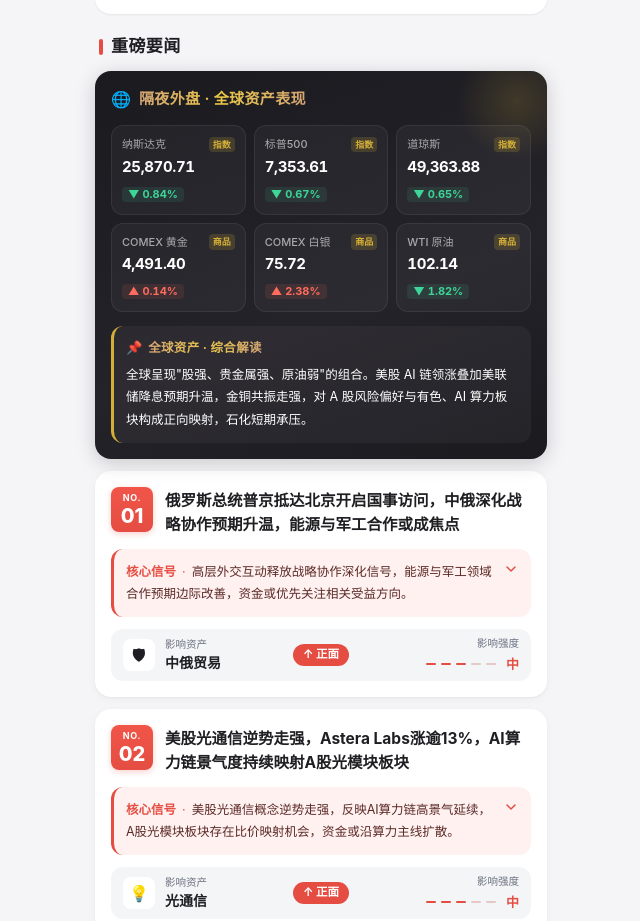
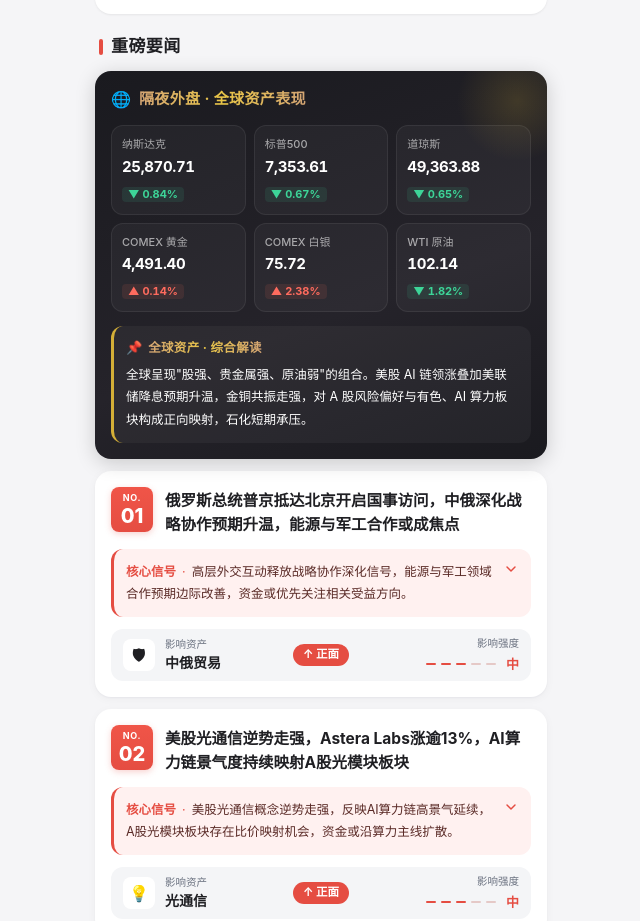
Before and after one commit to yekdhansh-png/morning-briefing, a React (Vite) app: page / in a window 1280 px wide. Shown: the part 1387-2308 px from the top of the page, without its empty margins (319-959 px from the left). Built offline with nearby package versions, Linux system fonts and the light colour scheme.

Commit message:
fix(ui): 6 格去掉指数/商品角标

```diff
--- a/src/components/GlobalMarketCard.tsx
+++ b/src/components/GlobalMarketCard.tsx
@@ -2,14 +2,11 @@ import { useBriefing } from '../data/BriefingContext';
 
 /**
  * 隔夜外盘黑色卡片
- * - 6 宫格：前 3 个 = 美股指数，后 3 个 = COMEX 金/银 + WTI 原油
+ * - 6 宫格：前 3 = 美股指数，后 3 = COMEX 金/银 + WTI 原油
  * - 全球资产 · 综合解读
  */
 export default function GlobalMarketCard() {
   const { globalIndices, globalSummary } = useBriefing();
-
-  // 推断分类（前 3 = 指数，后 3 = 商品）
-  const tagFor = (i: number) => (i < 3 ? '指数' : '商品');
 
   return (
     <div
@@ -43,34 +40,22 @@ export default function GlobalMarketCard() {
 
       {/* 6 宫格 */}
       <div className="grid grid-cols-3 gap-2">
-        {globalIndices.map((g, i) => {
+        {globalIndices.map((g) => {
           const isUp = g.up;
           const color = isUp ? '#FF6B5E' : '#3DD598';
           const bg = isUp ? 'rgba(255, 107, 94, 0.10)' : 'rgba(61, 213, 152, 0.10)';
-          const tag = tagFor(i);
           return (
             <div
               key={g.name}
-              className="rounded-xl px-2.5 py-2.5 relative"
+              className="rounded-xl px-2.5 py-2.5"
               style={{
                 background: 'rgba(255,255,255,0.04)',
                 border: '1px solid rgba(255,255,255,0.07)',
               }}
             >
-              {/* 顶部：标的名 + 分类小角标 */}
-              <div className="flex items-center justify-between mb-1.5">
-                <span className="text-[11px] text-white/60 font-medium truncate pr-1">
-                  {g.name}
-                </span>
-                <span
-                  className="shrink-0 text-[9px] px-1 py-[1px] rounded font-semibold"
-                  style={{
-                    background: 'rgba(212,175,55,0.18)',
-                    color: '#D4AF37',
-                  }}
-                >
-                  {tag}
-                </span>
+              {/* 标的名 */}
+              <div className="text-[11px] text-white/60 font-medium mb-1.5 truncate">
+                {g.name}
               </div>
               {/* 数值 */}
               <div className="text-[15px] font-bold leading-none tracking-tight tabular-nums">
```
